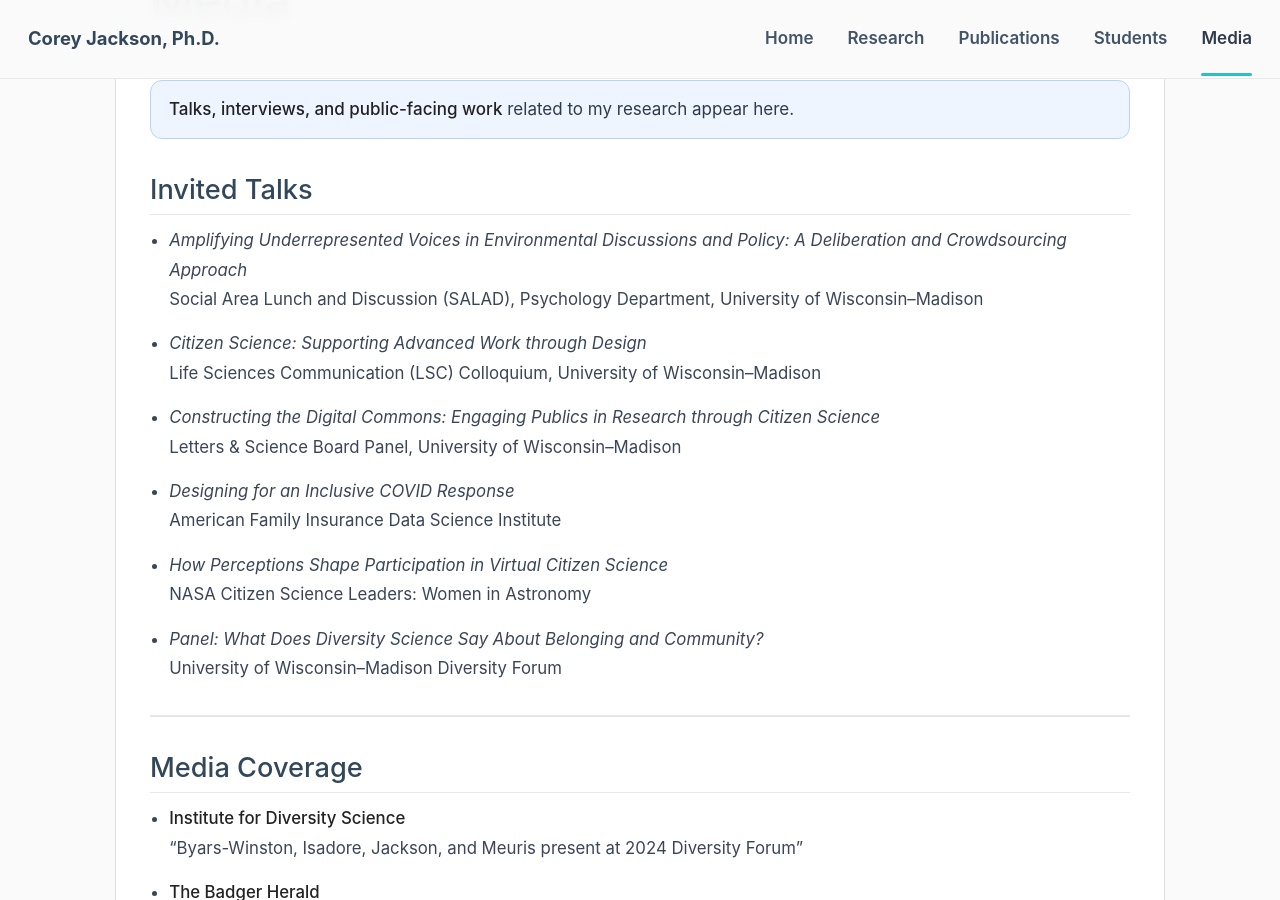
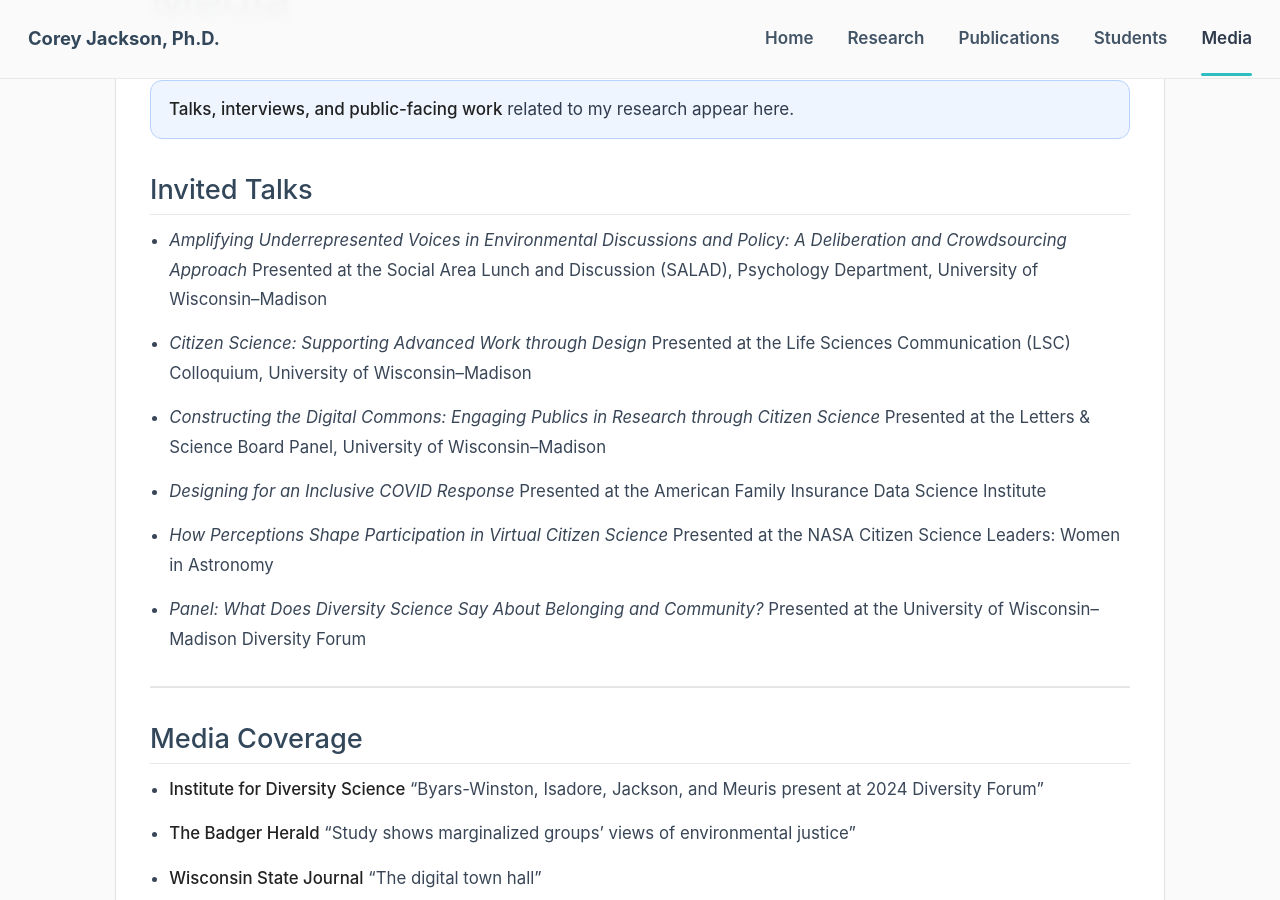
Before and after one commit to cjacks04/cjacks04.github.io, a Jekyll site: the page built from media.md, in a window 1280 px wide and 900 px high, scrolled down 200 px. Built offline with Jekyll 4.4.1, drawn with Linux system fonts in a browser that asks for light colours; nearby versions of some CDN libraries; a style sheet for code colours, icons or effects is not loaded.

Commit message:
updated media

```diff
--- a/media.md
+++ b/media.md
@@ -10,51 +10,37 @@ permalink: /media/
 
 ## Invited Talks
 
-- *Amplifying Underrepresented Voices in Environmental Discussions and Policy: A Deliberation and Crowdsourcing Approach*
-  Social Area Lunch and Discussion (SALAD), Psychology Department, University of Wisconsin–Madison
+- *Amplifying Underrepresented Voices in Environmental Discussions and Policy: A Deliberation and Crowdsourcing Approach* Presented at the Social Area Lunch and Discussion (SALAD), Psychology Department, University of Wisconsin–Madison
 
-- *Citizen Science: Supporting Advanced Work through Design*
-  Life Sciences Communication (LSC) Colloquium, University of Wisconsin–Madison
+- *Citizen Science: Supporting Advanced Work through Design* Presented at the Life Sciences Communication (LSC) Colloquium, University of Wisconsin–Madison
 
-- *Constructing the Digital Commons: Engaging Publics in Research through Citizen Science*
-  Letters & Science Board Panel, University of Wisconsin–Madison
+- *Constructing the Digital Commons: Engaging Publics in Research through Citizen Science*  Presented at the  Letters & Science Board Panel, University of Wisconsin–Madison
 
-- *Designing for an Inclusive COVID Response*
-  American Family Insurance Data Science Institute
+- *Designing for an Inclusive COVID Response*  Presented at the American Family Insurance Data Science Institute
 
-- *How Perceptions Shape Participation in Virtual Citizen Science*
-  NASA Citizen Science Leaders: Women in Astronomy
+- *How Perceptions Shape Participation in Virtual Citizen Science* Presented at the NASA Citizen Science Leaders: Women in Astronomy
 
-- *Panel: What Does Diversity Science Say About Belonging and Community?*
-  University of Wisconsin–Madison Diversity Forum
+- *Panel: What Does Diversity Science Say About Belonging and Community?* Presented at the  University of Wisconsin–Madison Diversity Forum
 
 ---
 
 ## Media Coverage
 
-- **Institute for Diversity Science**
-  “Byars-Winston, Isadore, Jackson, and Meuris present at 2024 Diversity Forum”
+- **Institute for Diversity Science** “Byars-Winston, Isadore, Jackson, and Meuris present at 2024 Diversity Forum”
 
-- **The Badger Herald**
-  “Study shows marginalized groups’ views of environmental justice”
+- **The Badger Herald**  “Study shows marginalized groups’ views of environmental justice”
 
-- **Wisconsin State Journal**
-  “The digital town hall”
+- **Wisconsin State Journal** “The digital town hall”
 
-- **Information School Research Spotlight**
-  “Harnessing community and technology for equitable environmental policy”
+- **Information School Research Spotlight**  “Harnessing community and technology for equitable environmental policy”
 
-- **The Badger Herald**
-  “UW partners with local organizations representing Black, Latinx voices in environmental conservation for research initiative”
+- **The Badger Herald**  “UW partners with local organizations representing Black, Latinx voices in environmental conservation for research initiative”
 
-- **UniverCity Alliance**
-  “UW–Madison research team partners with Dane County organizations to host environmental justice discussions”
+- **UniverCity Alliance**  “UW–Madison research team partners with Dane County organizations to host environmental justice discussions”
 
-- **Wisconsin Public Radio**
-  “UW Researchers Using Computer Modeling, Social Science To Improve Vaccine Delivery”
+- **Wisconsin Public Radio**  “UW Researchers Using Computer Modeling, Social Science To Improve Vaccine Delivery”
 
-- **University of Wisconsin News**
-  “Research aims to give everyone a fair shot at accessing COVID-19 vaccines”
+- **University of Wisconsin News**  “Research aims to give everyone a fair shot at accessing COVID-19 vaccines”
 
 - **On Wisconsin Magazine**
   “Toward a Fairer Vaccine”
```
